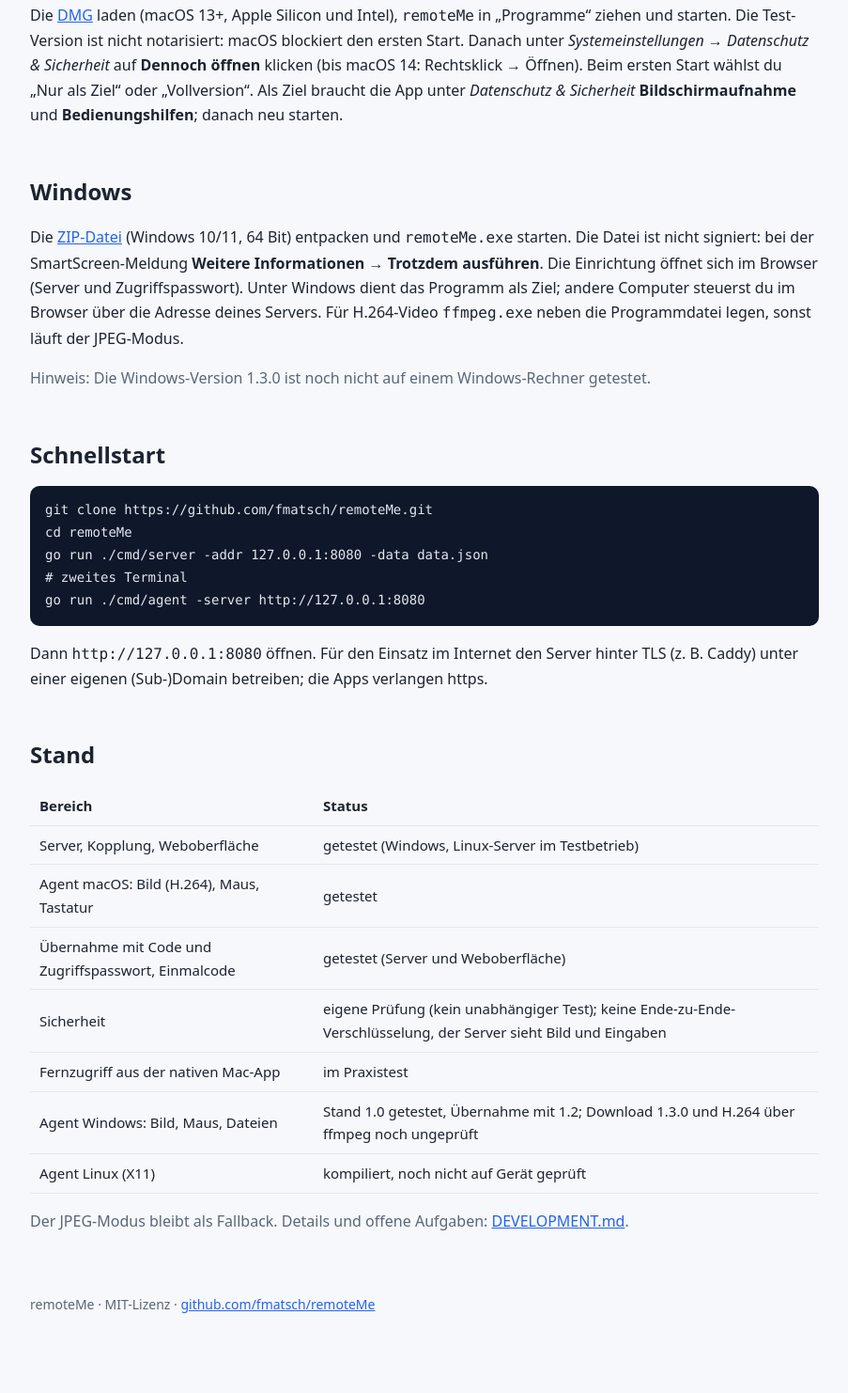
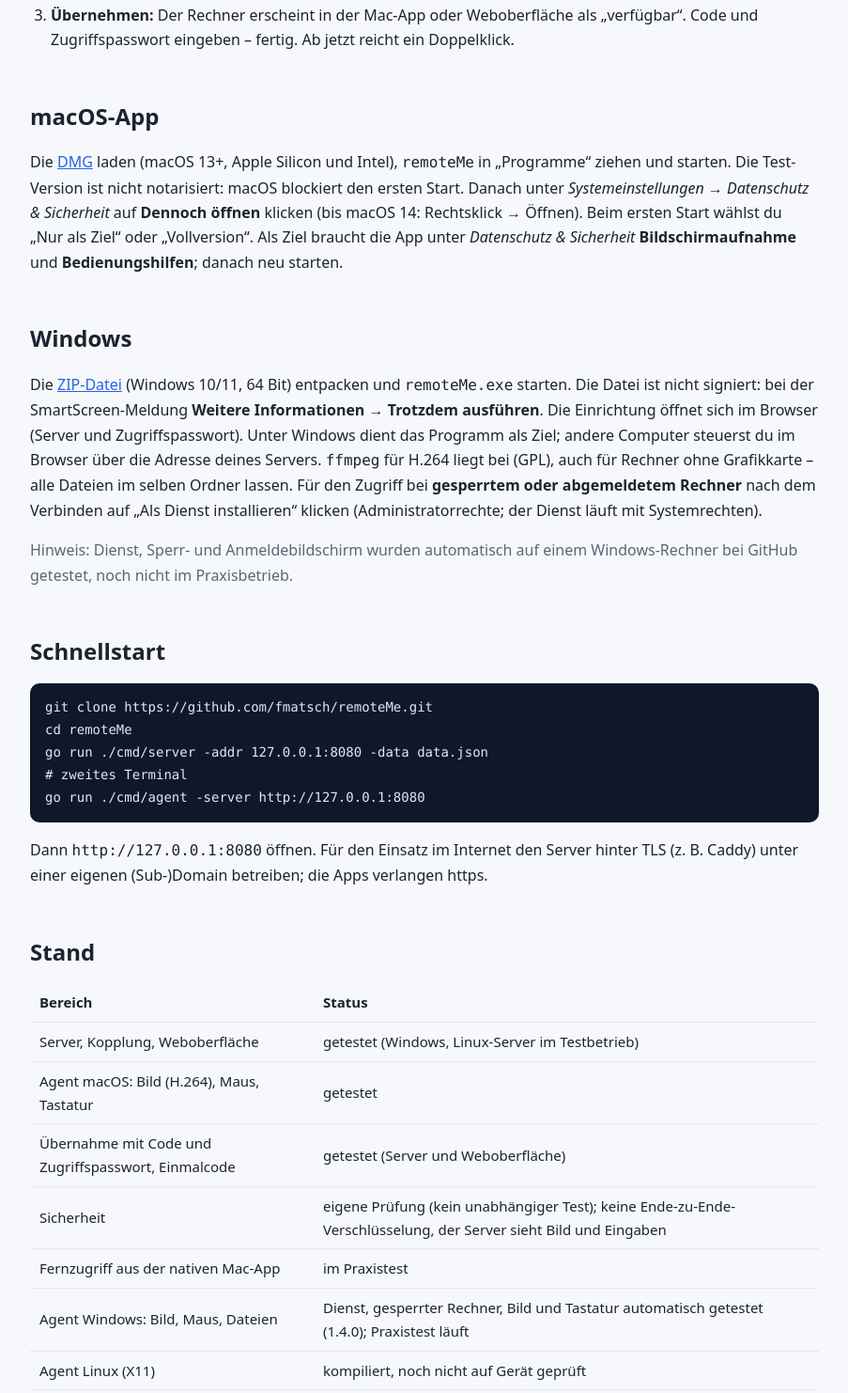
Before and after one commit to fmatsch/remoteMe, a plain HTML site: page docs/index.html in a window 1280 px wide. Shown: the part 1685-3167 px from the top of the page at 94% size, without its empty margins (188-1091 px from the left). Before the commit the page ends 3132 px from the top, so only its background shows below. Drawn offline with Linux system fonts and the light colour scheme.

Commit message:
Webseite: 1.4.0 (Windows-Dienst, ffmpeg beigelegt)
Co-Authored-By: Claude Sonnet 5.5 <noreply@anthropic.com>

```diff
--- a/docs/index.html
+++ b/docs/index.html
@@ -38,8 +38,8 @@ footer{padding:48px 0;color:var(--mut);font-size:14px}
   <h1>remote<span>Me</span></h1>
   <p class="lead">Selbst gehostete Fernwartung. Bildschirm sehen, Maus und Tastatur bedienen, Dateien per Drag &amp; Drop hin- und herschieben – im Browser oder mit der nativen Mac-App, für Windows, Linux und macOS. Flüssige Übertragung per H.264.</p>
   <div class="btns">
-    <a class="b p" href="https://github.com/fmatsch/remoteMe/releases/download/v1.3.0/remoteMe-1.3.0.dmg">Download für macOS</a>
-    <a class="b p" href="https://github.com/fmatsch/remoteMe/releases/download/v1.3.0/remoteMe-1.3.0-windows-x64.zip">Download für Windows</a>
+    <a class="b p" href="https://github.com/fmatsch/remoteMe/releases/download/v1.4.0/remoteMe-1.4.0.dmg">Download für macOS</a>
+    <a class="b p" href="https://github.com/fmatsch/remoteMe/releases/download/v1.4.0/remoteMe-1.4.0-windows-x64.zip">Download für Windows</a>
     <a class="b" href="https://github.com/fmatsch/remoteMe">Auf GitHub ansehen</a>
     <a class="b" href="https://github.com/fmatsch/remoteMe/blob/main/README.md">Bedienung</a>
     <a class="b" href="https://github.com/fmatsch/remoteMe/blob/main/DEVELOPMENT.md">Entwicklerdoku</a>
@@ -54,6 +54,7 @@ footer{padding:48px 0;color:var(--mut);font-size:14px}
   <div class="c"><b>Drag &amp; Drop für Dateien</b><p>Dateien aufs Fenster ziehen zum Hochladen; aus dem Dateipanel auf den eigenen Desktop ziehen zum Herunterladen. Ordner als ZIP.</p></div>
   <div class="c"><b>Zwischenablage</b><p>Text wird in beide Richtungen übertragen, auch Strg+V.</p></div>
   <div class="c"><b>Keine Portfreigaben</b><p>Agent und Browser verbinden sich ausgehend zu deinem Server – funktioniert hinter jeder Firewall.</p></div>
+  <div class="c"><b>Auch gesperrte Windows-Rechner</b><p>Als Dienst installiert ist der Rechner auch gesperrt oder abgemeldet erreichbar, mit Strg+Alt+Entf aus der Sitzung.</p></div>
   <div class="c"><b>Zweiter Faktor</b><p>Anmeldung mit Passwort und Einmalcode aus der Authenticator-App; Sitzungen enden nach 12 Stunden.</p></div>
   <div class="c"><b>Sichere Kopplung</b><p>Ein Rechner wird erst erreichbar, wenn ihn ein angemeldeter Benutzer mit dem dort angezeigten Code und dem dort festgelegten Zugriffspasswort übernimmt.</p></div>
   <div class="c"><b>Windows · Linux · macOS</b><p>Ein Go-Projekt, ein Agent je Betriebssystem, Server als einzelne Datei.</p></div>
@@ -68,11 +69,11 @@ footer{padding:48px 0;color:var(--mut);font-size:14px}
 </ol>
 
 <h2>macOS-App</h2>
-<p>Die <a href="https://github.com/fmatsch/remoteMe/releases/tag/v1.3.0" style="color:var(--acc)">DMG</a> laden (macOS 13+, Apple Silicon und Intel), <code>remoteMe</code> in „Programme“ ziehen und starten. Die Test-Version ist nicht notarisiert: macOS blockiert den ersten Start. Danach unter <i>Systemeinstellungen → Datenschutz &amp; Sicherheit</i> auf <b>Dennoch öffnen</b> klicken (bis macOS 14: Rechtsklick → Öffnen). Beim ersten Start wählst du „Nur als Ziel“ oder „Vollversion“. Als Ziel braucht die App unter <i>Datenschutz &amp; Sicherheit</i> <b>Bildschirmaufnahme</b> und <b>Bedienungshilfen</b>; danach neu starten.</p>
+<p>Die <a href="https://github.com/fmatsch/remoteMe/releases/tag/v1.4.0" style="color:var(--acc)">DMG</a> laden (macOS 13+, Apple Silicon und Intel), <code>remoteMe</code> in „Programme“ ziehen und starten. Die Test-Version ist nicht notarisiert: macOS blockiert den ersten Start. Danach unter <i>Systemeinstellungen → Datenschutz &amp; Sicherheit</i> auf <b>Dennoch öffnen</b> klicken (bis macOS 14: Rechtsklick → Öffnen). Beim ersten Start wählst du „Nur als Ziel“ oder „Vollversion“. Als Ziel braucht die App unter <i>Datenschutz &amp; Sicherheit</i> <b>Bildschirmaufnahme</b> und <b>Bedienungshilfen</b>; danach neu starten.</p>
 
 <h2>Windows</h2>
-<p>Die <a href="https://github.com/fmatsch/remoteMe/releases/download/v1.3.0/remoteMe-1.3.0-windows-x64.zip" style="color:var(--acc)">ZIP-Datei</a> (Windows 10/11, 64 Bit) entpacken und <code>remoteMe.exe</code> starten. Die Datei ist nicht signiert: bei der SmartScreen-Meldung <b>Weitere Informationen → Trotzdem ausführen</b>. Die Einrichtung öffnet sich im Browser (Server und Zugriffspasswort). Unter Windows dient das Programm als Ziel; andere Computer steuerst du im Browser über die Adresse deines Servers. Für H.264-Video <code>ffmpeg.exe</code> neben die Programmdatei legen, sonst läuft der JPEG-Modus.</p>
-<p style="color:var(--mut)">Hinweis: Die Windows-Version 1.3.0 ist noch nicht auf einem Windows-Rechner getestet.</p>
+<p>Die <a href="https://github.com/fmatsch/remoteMe/releases/download/v1.4.0/remoteMe-1.4.0-windows-x64.zip" style="color:var(--acc)">ZIP-Datei</a> (Windows 10/11, 64 Bit) entpacken und <code>remoteMe.exe</code> starten. Die Datei ist nicht signiert: bei der SmartScreen-Meldung <b>Weitere Informationen → Trotzdem ausführen</b>. Die Einrichtung öffnet sich im Browser (Server und Zugriffspasswort). Unter Windows dient das Programm als Ziel; andere Computer steuerst du im Browser über die Adresse deines Servers. <code>ffmpeg</code> für H.264 liegt bei (GPL), auch für Rechner ohne Grafikkarte – alle Dateien im selben Ordner lassen. Für den Zugriff bei <b>gesperrtem oder abgemeldetem Rechner</b> nach dem Verbinden auf „Als Dienst installieren“ klicken (Administratorrechte; der Dienst läuft mit Systemrechten).</p>
+<p style="color:var(--mut)">Hinweis: Dienst, Sperr- und Anmeldebildschirm wurden automatisch auf einem Windows-Rechner bei GitHub getestet, noch nicht im Praxisbetrieb.</p>
 
 <h2>Schnellstart</h2>
 <pre><code>git clone https://github.com/fmatsch/remoteMe.git
@@ -90,7 +91,7 @@ go run ./cmd/agent -server http://127.0.0.1:8080</code></pre>
   <tr><td>Übernahme mit Code und Zugriffspasswort, Einmalcode</td><td>getestet (Server und Weboberfläche)</td></tr>
   <tr><td>Sicherheit</td><td>eigene Prüfung (kein unabhängiger Test); keine Ende-zu-Ende-Verschlüsselung, der Server sieht Bild und Eingaben</td></tr>
   <tr><td>Fernzugriff aus der nativen Mac-App</td><td>im Praxistest</td></tr>
-  <tr><td>Agent Windows: Bild, Maus, Dateien</td><td>Stand 1.0 getestet, Übernahme mit 1.2; Download 1.3.0 und H.264 über ffmpeg noch ungeprüft</td></tr>
+  <tr><td>Agent Windows: Bild, Maus, Dateien</td><td>Dienst, gesperrter Rechner, Bild und Tastatur automatisch getestet (1.4.0); Praxistest läuft</td></tr>
   <tr><td>Agent Linux (X11)</td><td>kompiliert, noch nicht auf Gerät geprüft</td></tr>
 </table>
 <p style="color:var(--mut)">Der JPEG-Modus bleibt als Fallback. Details und offene Aufgaben: <a href="https://github.com/fmatsch/remoteMe/blob/main/DEVELOPMENT.md" style="color:var(--acc)">DEVELOPMENT.md</a>.</p>
```
